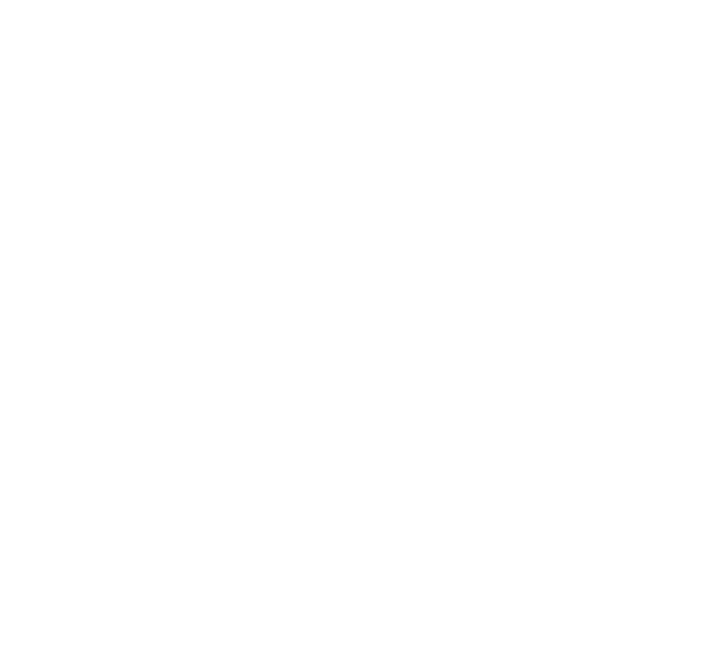
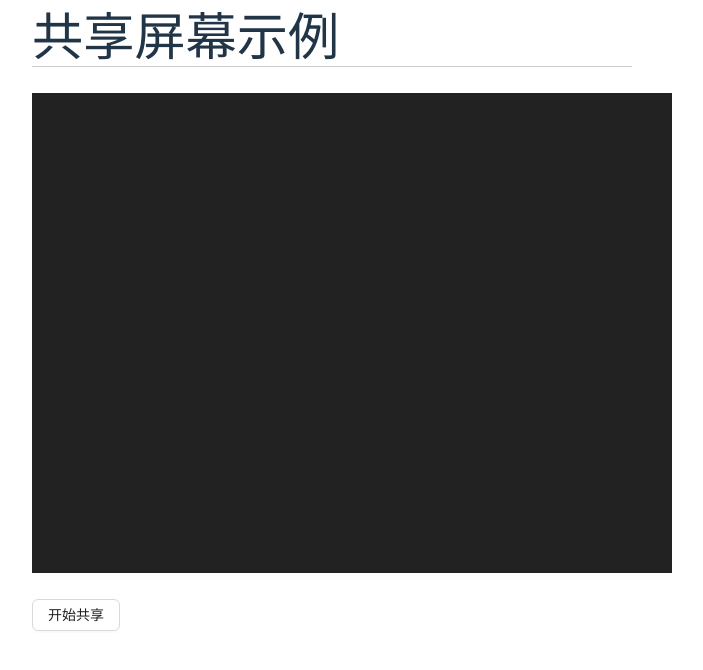
Before and after one commit to TryImpossible/webrtc-diy, a React (Vite) app in the folder webrtc-react/: page /screen-sharing in a window 1280 px wide. Before the commit this address had no page. Shown: the top 670 px of the page, without its empty margins (308-1011 px from the left). Built offline with nearby package versions, Linux system fonts and the light colour scheme.

Commit message:
feat(webrtc-react): 访问设备-共享屏幕

```diff
--- a/webrtc-react/src/App.jsx
+++ b/webrtc-react/src/App.jsx
@@ -5,6 +5,7 @@
 import Camera from './Camera';
 import Microphone from './Microphone';
 import Canvas from './Canvas';
+import ScreenSharing from './ScreenSharing';
 
 function App() {
   return (
@@ -14,6 +15,7 @@
         <Route path="/camera" Component={Camera} exact />
         <Route path="/microphone" Component={Microphone} exact />
         <Route path="/canvas" Component={Canvas} exact />
+        <Route path="/screen-sharing" Component={ScreenSharing} exact />
       </Routes>
     </Router>
   );
--- a/webrtc-react/src/Samples.jsx
+++ b/webrtc-react/src/Samples.jsx
@@ -9,6 +9,7 @@
       { title: '打开摄像头', path: '/camera' },
       { title: '打开麦克风', path: '/microphone' },
       { title: '截取视频', path: '/canvas' },
+      { title: '共享屏幕', path: '/screen-sharing' },
     ],
     [],
   );
--- /dev/null
+++ b/webrtc-react/src/ScreenSharing.jsx
@@ -0,0 +1,65 @@
+import { useRef } from 'react';
+import { Button, message } from 'antd';
+
+// 约束条件
+const constraints = {
+  // 启用视频
+  video: true,
+};
+
+function ScreenSharing() {
+  const videoRef = useRef(null);
+  // 开始捕获桌面
+  const startScreenShare = async () => {
+    try {
+      const stream = await navigator.mediaDevices.getDisplayMedia({
+        video: true,
+      });
+      console.log('handleSuccess');
+      handleSuccess(stream);
+    } catch (error) {
+      handleError(error);
+    }
+  };
+
+  // 成功捕获，返回视频流
+  const handleSuccess = (stream) => {
+    const video = videoRef.current;
+    // 获取视频轨道
+    const videoTracks = stream.getVideoTracks();
+    // 读取视频资源名称
+    console.log(`视频资源名称：${videoTracks[0].label}`);
+    // 使stream在浏览器控制台可见
+    window.stream = stream;
+    // 将视频对象的源指定为stream
+    video.srcObject = stream;
+  };
+
+  // 错误处理
+  const handleError = (error) => {
+    if (error.name === 'ConstraintNotSatisfiedError') {
+      const v = constraints.video;
+      // 宽高尺寸错误
+      message.error(
+        `宽：${v.width.exact} 高：${v.height.exact} 的分辨率不支持`,
+      );
+    } else if (error.name === 'PermissionDeniedError') {
+      message.error('没有摄像头和麦克风使用权限，请点击允许按钮');
+    } else {
+      message.error(`getUserMedia错误：${error.message}`);
+    }
+    console.error(error);
+  };
+
+  return (
+    <div className="container">
+      <h1>
+        <span>共享屏幕示例</span>
+      </h1>
+      <video className="video" ref={videoRef} autoPlay playsInline />
+      <Button onClick={startScreenShare}>开始共享</Button>
+    </div>
+  );
+}
+
+export default ScreenSharing;
```
